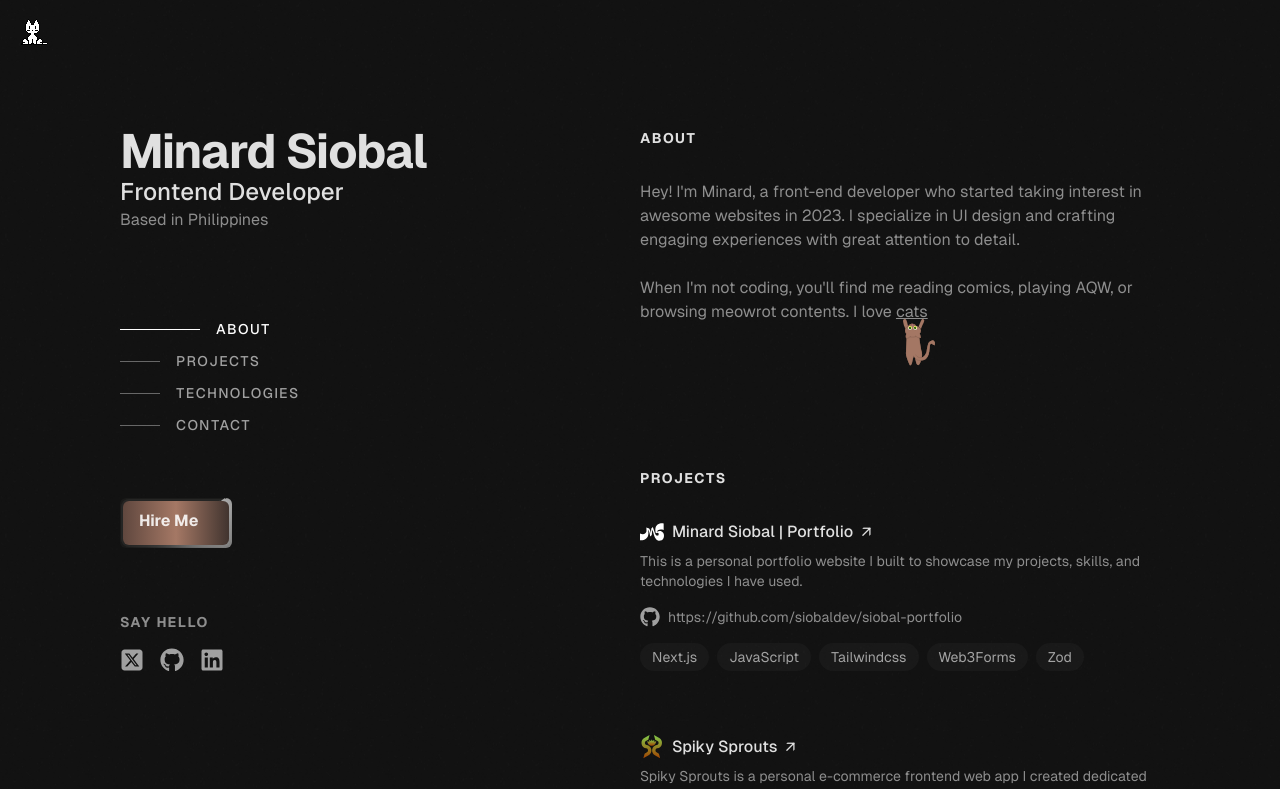
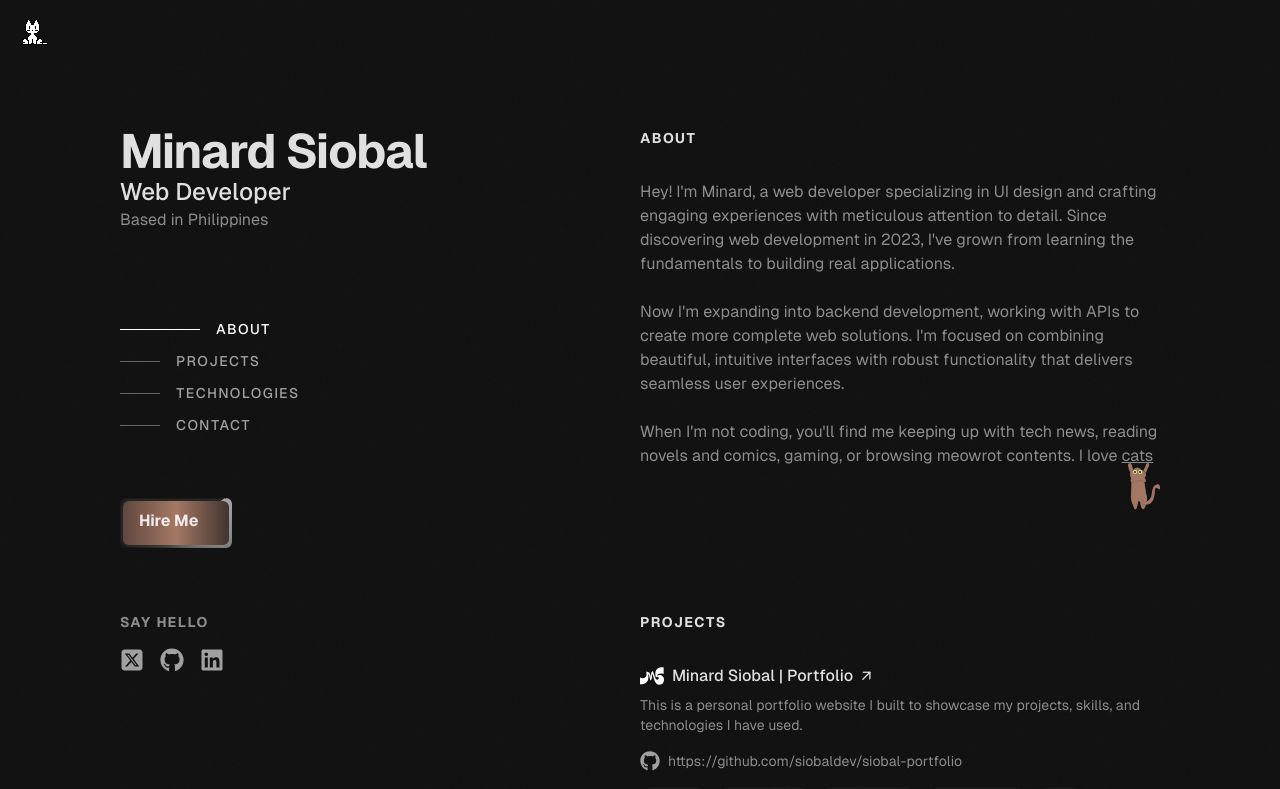
Before and after one commit to siobaldev/siobal-portfolio, a Next.js app: page / in a window 1280 px wide. Shown: the top 789 px of the page. Built offline with nearby package versions, Linux system fonts and the light colour scheme.

Commit message:
docs: update role and about section

```diff
--- a/components/about/page.jsx
+++ b/components/about/page.jsx
@@ -36,12 +36,21 @@ export default function About() {
       </h1>
       <p>
         <span className="opacity-60">
-          Hey! I&apos;m Minard, a front-end developer who started taking
-          interest in awesome websites in 2023. I specialize in UI design and
-          crafting engaging experiences with great attention to detail. <br />{" "}
+          Hey! I&apos;m Minard, a web developer specializing in UI design and
+          crafting engaging experiences with meticulous attention to detail.
+          Since discovering web development in 2023, I&apos;ve grown from
+          learning the fundamentals to building real applications.
           <br />
-          When I&apos;m not coding, you&apos;ll find me reading comics, playing
-          AQW, or browsing meowrot contents. I love{" "}
+          <br />
+          Now I&apos;m expanding into backend development, working with APIs to
+          create more complete web solutions. I&apos;m focused on combining
+          beautiful, intuitive interfaces with robust functionality that
+          delivers seamless user experiences.
+          <br />
+          <br />
+          When I&apos;m not coding, you&apos;ll find me keeping up with tech
+          news, reading novels and comics, gaming, or browsing meowrot contents.
+          I love{" "}
         </span>
         <span className="underline relative group">
           <span className="opacity-60">cats</span>
--- a/components/header/page.jsx
+++ b/components/header/page.jsx
@@ -14,7 +14,7 @@ export default function Header() {
         <h1 className="lg:text-5xl text-4xl tracking-tight font-bold">
           Minard Siobal
         </h1>
-        <h2 className="text-lg font-medium lg:text-2xl">Frontend Developer</h2>
+        <h2 className="text-lg font-medium lg:text-2xl">Web Developer</h2>
         <p className="opacity-60 group">
           Based in{" "}
           <span className="lg:cursor-[url('/assets/ph-flag.png'),_pointer] transition inline-flex">
```
